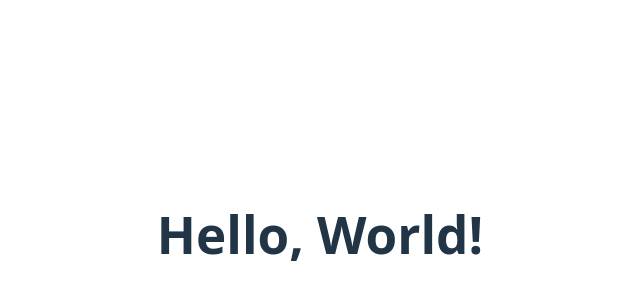
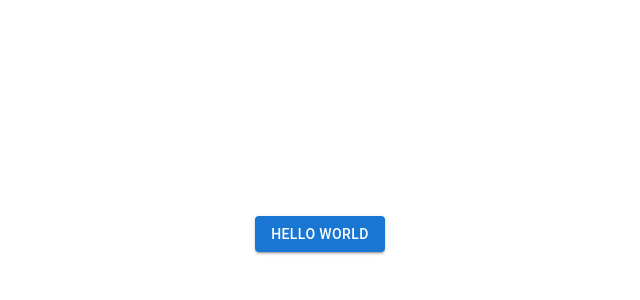
Before and after one commit to srprajwal/EnterpriseExpenseManagementSystem, a React (Vite) app in the folder frontend/: page / in a window 1280 px wide. Shown: the part 166-466 px from the top of the page, without its empty margins (320-960 px from the left). Built offline with nearby package versions, Linux system fonts and the light colour scheme.

Commit message:
Matrial Ui Installation

```diff
--- a/frontend/package.json
+++ b/frontend/package.json
@@ -10,6 +10,9 @@
     "preview": "vite preview"
   },
   "dependencies": {
+    "@emotion/react": "^11.14.0",
+    "@emotion/styled": "^11.14.0",
+    "@mui/material": "^6.4.7",
     "@tailwindcss/vite": "^4.0.12",
     "react": "^19.0.0",
     "react-dom": "^19.0.0"
--- a/frontend/src/App.jsx
+++ b/frontend/src/App.jsx
@@ -1,7 +1,8 @@
-import { useState } from 'react'
-import reactLogo from './assets/react.svg'
-import viteLogo from '/vite.svg'
+// import { useState } from 'react'
+// import reactLogo from './assets/react.svg'
+// import viteLogo from '/vite.svg'
 import './App.css'
+import Button from '@mui/material/Button';
 
 // function App() {
 //   const [count, setCount] = useState(0)
@@ -34,9 +35,7 @@ import './App.css'
 
 function App() {
   return (
-    <div className="flex items-center justify-center h-screen bg-gray-100">
-      <h1 className="text-3xl font-bold text-blue-600">Hello, World!</h1>
-    </div>
+    <Button variant="contained">Hello world</Button>
   );
 }
 
```
Also changed, not shown: 2 other files (tests, documents, lock files or other folders).
